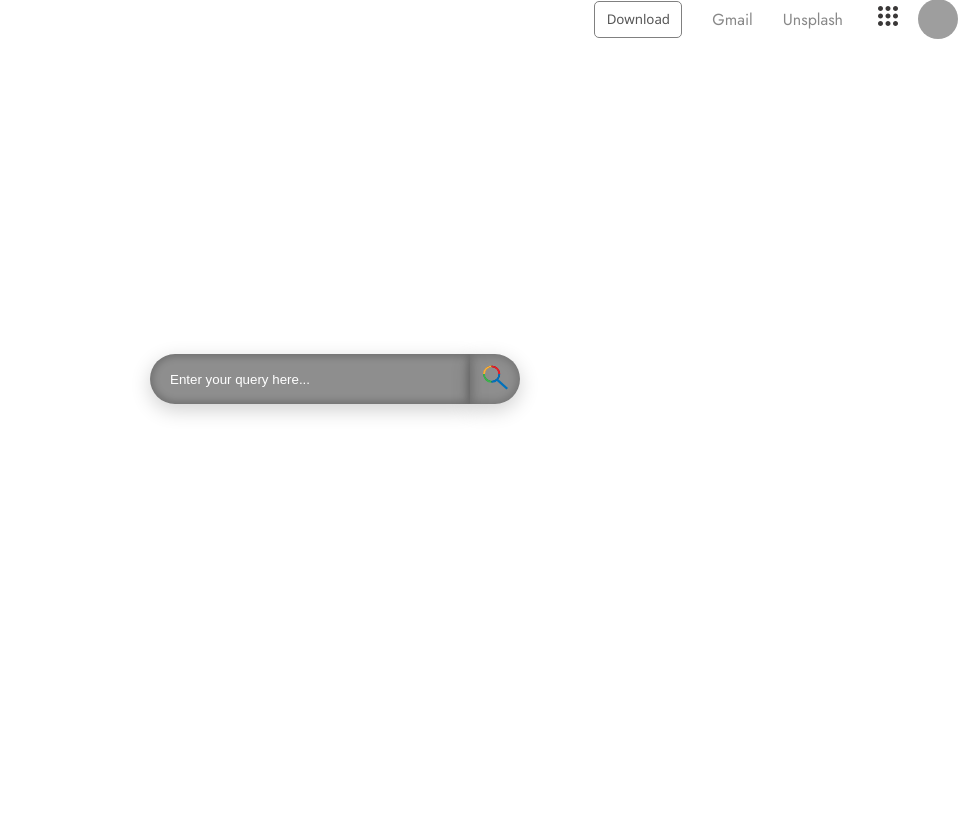
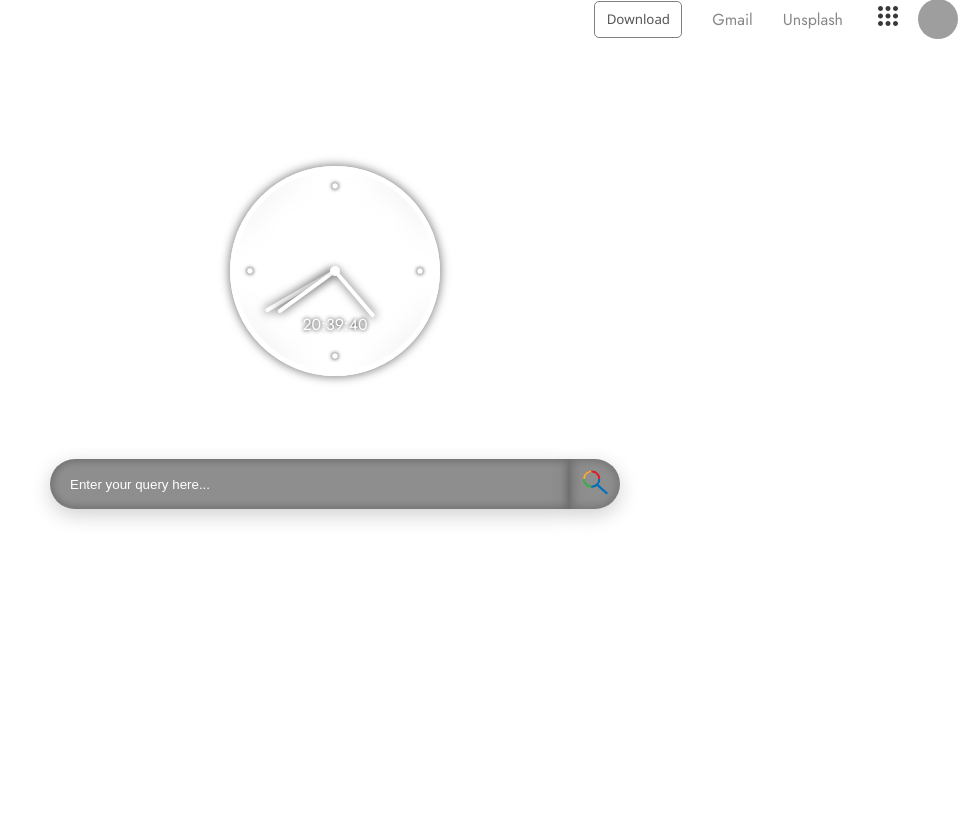
Before and after one commit to Darkus03108/Extension, a Django app: template Search/templates/src/index.html in a window 1280 px wide. Shown: the part 17-832 px from the top of the page, without its empty margins (305-1280 px from the left). Before the commit the page ends 433 px from the top, so only its background shows below. Run offline with Django 5.2, Linux system fonts and the light colour scheme; the template is opened without the code that fills it, so the values that code supplies are empty; parts of the project's set-up code (start-up, migrations or seed data) failed here and were passed over; grey boxes are pictures that could not be loaded.

Commit message:
added a clock

```diff
--- a/Extension/settings.py
+++ b/Extension/settings.py
@@ -123,7 +123,7 @@ STATIC_URL = '/static/'
 
 # For development, you can use:
 STATICFILES_DIRS = [
-    BASE_DIR / "static",
+
 ]
 
 # In production, you might collect static files into a single directory
--- a/Search/static/css/dropdown.css
+++ b/Search/static/css/dropdown.css
@@ -21,7 +21,7 @@
 .pallete {
     position: relative;
     display: flex;
-    height: 390px;
+    height: 300px;
     justify-content: flex-end;
     padding: 10px;
 
--- a/Search/static/css/footer.css
+++ b/Search/static/css/footer.css
@@ -1,7 +1,27 @@
 .footer{
-    height: 60px;
+    height: 80px;
     width: 100vw;
+    padding: 10px;
     display: flex;
     flex-direction: row;
     align-items: center;
 }
+
+.credits {
+    padding: 10px;
+
+    display: flex;
+}
+
+img#creditsAvatar {
+    position: relative;
+    border-radius: 25px;
+}
+p.creditsName {
+    position: relative;
+    color: white;
+    left: 10px;
+}
+p.creditsName:hover{
+    color: rgb(148, 148, 148);
+}
--- a/Search/static/css/main.css
+++ b/Search/static/css/main.css
@@ -1,4 +1,3 @@
-
 body {
     margin: 0;
     padding: 0;
@@ -19,7 +18,7 @@ body {
     display: flex;
     justify-content: center;
     align-items: center;
-    height: 90vh;
+    height: 87vh;
     width: 100vw;
     margin: 0;
     padding: 0;
@@ -30,6 +29,7 @@ body {
     display: flex;
     justify-content: center;
     align-items: center;
+    flex-direction: column;
     width: 30vw;
     height: 60vh;
 
@@ -37,21 +37,18 @@ body {
 
 #SearchBox {
     position: inherit;
-    width: 300px;
+    color: white;
+    width: 500px;
     height: 50px;
     padding: 0 0 0 20px;
     border: none;
     border-radius: 25px 0 0 25px;
+    backdrop-filter: blur(5px);
     background-color: #676767bd;
     box-shadow: inset 0px 0px 7px 3px rgba(0, 0, 0, 0.2), 0 6px 20px 0 rgba(0, 0, 0, 0.19);
 }
+
 #SearchBox:focus-visible {
-    position: inherit;
-    width: 300px;
-    height: 50px;
-    padding: 0 0 0 20px;
-    border: none;
-    border-radius: 25px 0 0 25px;
     background-color: #606060b3;
     outline: none;
 }
@@ -61,21 +58,18 @@ body {
     border-radius: 0 25px 25px 0;
     width: 50px;
     height: 50px;
+    backdrop-filter: blur(5px);
+
     background-color: #676767bd;
     position: relative;
     box-shadow: inset 0px 0px 10px 2px rgba(0, 0, 0, 0.2), 0 6px 20px 0 rgba(0, 0, 0, 0.19);
 }
 
 #SearchBox:hover {
-    position: inherit;
-    width: 300px;
-    height: 50px;
-    padding: 0 0 0 20px;
-    border: none;
-    border-radius: 25px 0 0 25px;
     background-color: #606060b3;
 }
-#SearchBox::placeholder{
+
+#SearchBox::placeholder {
     color: white;
 }
 
@@ -96,5 +90,92 @@ body {
 
 #schForm {
     display: flex;
+    margin: 10px;
     align-items: center;
 }
+
+.time-weather {
+    display: flex;
+    align-items: center;
+    justify-content: center;
+    position: relative;
+    bottom: 50px;
+    height: 234px;
+    width: 200px;
+    flex-direction: column;
+
+}
+
+.time {
+    display: flex;
+    align-items: center;
+    justify-content: center;
+    position: relative;
+    height: 200px;
+    width: 200px;
+    border: 5px solid white;
+    border-radius: 50%;
+    box-shadow:0px 0px 10px 1px rgba(0, 0, 0, 0.50);
+}
+
+.centre {
+    display: flex;
+    z-index: 6;
+    position: absolute;
+    top: 50%;
+    left: 50%;
+    transform: translate(-50%, -50%);
+    background-color: white;
+    width: 10px;
+    height: 10px;
+    border-radius: 5px;
+    justify-content: center;
+    align-items: center;
+}
+
+.hand {
+    position: absolute;
+    background-color: white;
+    border-radius: 5px;
+    width: 4px;
+    height: var(--height);
+    bottom: 50%;
+    transform-origin: 50% 100%;
+    box-shadow: 0px 0px 10px 1px rgba(0, 0, 0, 0.50);
+    transition: transform 0.5s ease-in-out;
+}
+.digiTime{
+    top: -63px;
+    z-index: 2;
+    color: white;
+    text-shadow: 0px 0px 4px #000000;
+    position: relative;
+}
+.clockNum {
+    position: absolute;
+    width: 200px;
+    height: 200px;
+    margin: 0 auto;
+    border-radius: 50%;
+    z-index: 2;
+}
+.clockBg {
+    position: relative;
+    z-index: 1;
+    width: 200px;
+    height: 200px;
+    margin: 0 auto;
+    border-radius: 50%;
+    backdrop-filter: blur(15px);
+}
+.clockNum span {
+    font-size: 30px;
+  font-weight: 400;
+  position: absolute;
+  text-align: center;
+  transform: rotate(calc(90deg * var(--i)));
+  inset: -15px;
+  color: white;
+  text-shadow: 0px 0px 4px #000000;
+
+}
--- a/Search/static/js/bgchanger.js
+++ b/Search/static/js/bgchanger.js
@@ -1,4 +1,4 @@
-// const apiKey = '-H4NPAMWXj05O1ViSwfoQIYi3WCMd6XdZcWcs0DSSho'; // Replace with your Unsplash API access key
+const apiKey = '-H4NPAMWXj05O1ViSwfoQIYi3WCMd6XdZcWcs0DSSho'; // Replace with your Unsplash API access key
 
 async function fetchRandomImage() {
     try {
@@ -8,9 +8,17 @@ async function fetchRandomImage() {
         const link = document.querySelector('#image-download-button a');
         link.setAttribute('href', `${data.links.download}`)
         link.setAttribute('download', `${data.alternative_slugs.en}`)
+        document.body.style.backgroundImage = `url(${data.urls.full})`;
 
+        function addCredits(){
+            var creditsTag = `
+               <img src="${data.user.profile_image.large}" alt="" id="creditsAvatar" height="50px" width="50px">
+                <a href="${data.user.links.html}" ><p class="creditsName">${data.user.name}</p></a>
+            `;
 
-        document.body.style.backgroundImage = `url(${data.urls.full})`;
+            document.querySelector(".credits").innerHTML += creditsTag;
+        }
+        addCredits();
     } catch (error) {
         console.error('Error fetching random image:', error);
     }
--- /dev/null
+++ b/Search/static/js/clock.js
@@ -0,0 +1,37 @@
+function digiClock(){
+    var now = new Date();
+    var seconds = now.getSeconds();
+    var hours = now.getHours();
+    var minutes = now.getMinutes();
+
+    seconds = seconds < 10 ? '0' + seconds : seconds;
+    hours = hours < 10 ? '0' + hours : hours;
+    minutes = minutes < 10 ? '0' + minutes : minutes;
+
+    var div = `
+        <span class="digiTime">${hours}:${minutes}:${seconds}</span>
+    `;
+
+    document.querySelector(".digiClock").innerHTML = div;
+
+
+}
+function setClock() {
+    var now = new Date();
+    var seconds = now.getSeconds();
+    var hours = now.getHours();
+    var minutes = now.getMinutes();
+
+    const secondsDeg = seconds*6;
+    const minutesDeg = 6*minutes;
+    const hoursDeg = 60*hours + minutes/2;
+
+    document.getElementById('sec').style.transform = `rotate(${secondsDeg}deg)`;
+    document.getElementById('min').style.transform = `rotate(${minutesDeg}deg)`;
+    document.getElementById('hour').style.transform = `rotate(${hoursDeg}deg)`;
+}
+
+setInterval(setClock, 1000);
+setInterval(digiClock, 1000);
+digiClock();
+setClock();
--- a/Search/static/js/script.js
+++ b/Search/static/js/script.js
@@ -13,11 +13,6 @@ function rmplaceholder(){
     searchBox.placeholder = " ";
 }
 
-function loadDefault(){
-    if(document.getElementById("SearchBox").placeholder === " "){
-        document.getElementById("SearchBox").placeholder = "Enter your query here...";
-    }
-}
 
 
 function hover(){
@@ -26,3 +21,12 @@ function hover(){
 function nohover(){
     document.querySelector(".images").classList.remove('hovered');
 }
+
+function noplaceholder(){
+    document.querySelector("#SearchBox").setAttribute('placeholder', '');
+}
+function yesplaceholder(){
+    document.querySelector("#SearchBox").setAttribute('placeholder', 'Enter your query here...');
+}
+document.querySelector("#SearchBox").addEventListener('focus', noplaceholder);
+document.querySelector("#SearchBox").addEventListener('blur', yesplaceholder);
--- a/Search/templates/src/index.html
+++ b/Search/templates/src/index.html
@@ -62,8 +62,25 @@
     </div>
     <div id="mainFlex">
         <div id="containerMain">
+            <div class="time-weather">
+                <div class="time">
+                    <div class="clockBg"></div>
+                    <div class="clockNum">
+                        <span style="--i:1;"><b>.</b></span>
+                        <span style="--i:2;"><b>.</b></span>
+                        <span style="--i:3;"><b>.</b></span>
+                        <span style="--i:4;"><b>.</b></span>
+                    </div>
+                    <div class="centre"></div>
+                    <div class="hand" id="sec" style="--height: 80px; z-index: 2;"></div>
+                    <div class=" hand" id="min" style="--height: 70px; z-index: 3;"></div>
+                    <div class="hand" id="hour" style="--height: 60px; z-index: 4;"></div>
+                </div>
+                <div class="digiClock"></div>
+            </div>
+            <div class="weather"></div>
             <form action="https://www.google.com/search" method="GET" id=schForm>
-                <input type="text" name="q" id="SearchBox" placeholder="Enter your query here...">
+                <input type="text" name="q" id="SearchBox" placeholder="Enter your query here..." autocomplete="off">
                 <button type="submit" id="btnSearch">
                     <?xml version="1.0" encoding="UTF-8"?> <svg xmlns="http://www.w3.org/2000/svg" id="icon-Search"
                         data-name="Слой 1" viewBox="0 0 649.1 627.95">
@@ -128,17 +145,18 @@
             </form>
         </div>
     </div>
+    </div>
     <div class="footer">
         <div class="bottom-left">
             <div class="credits">
-                <img src="" alt="" id="creditsAvatar">
-                <p></p>
+
             </div>
         </div>
     </div>
 
     <script src="{% static 'js/script.js'%}"></script>
     <script src="{% static 'js/bgchanger.js' %}"></script>
+    <script src="{% static 'js/clock.js' %}"></script>
 
 </body>
 
```
